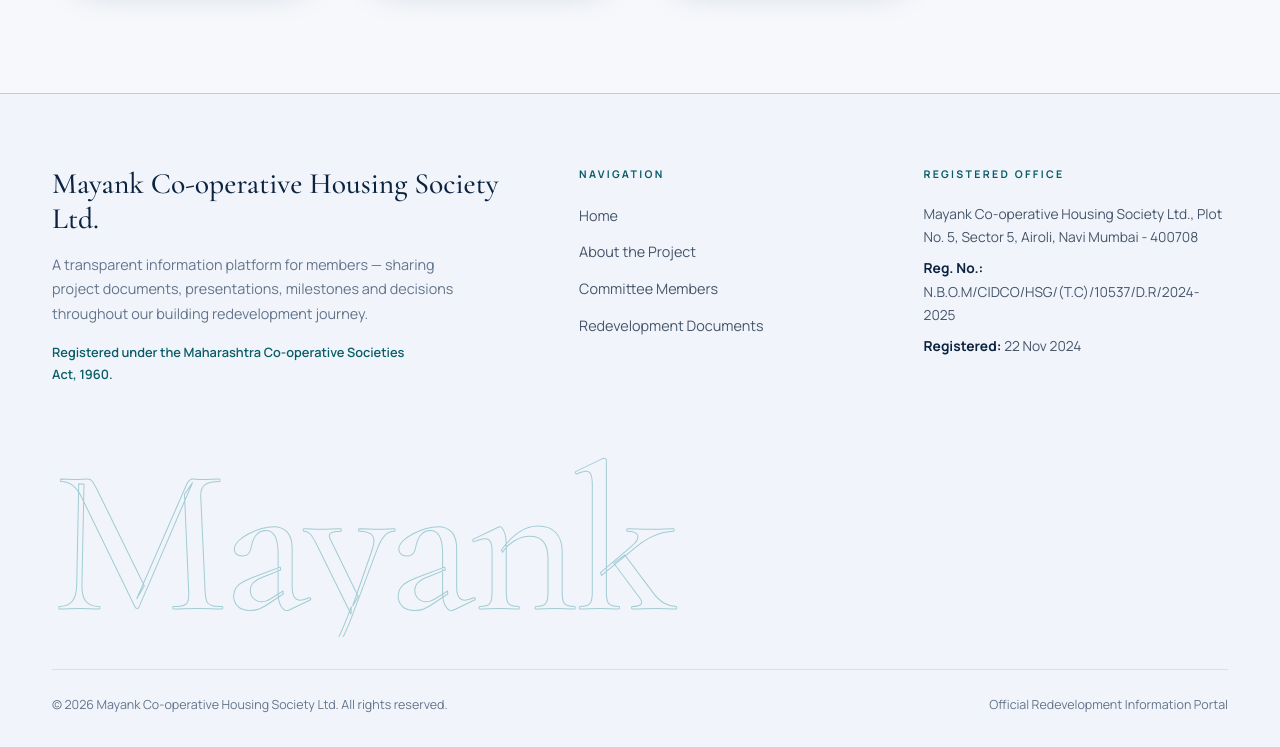
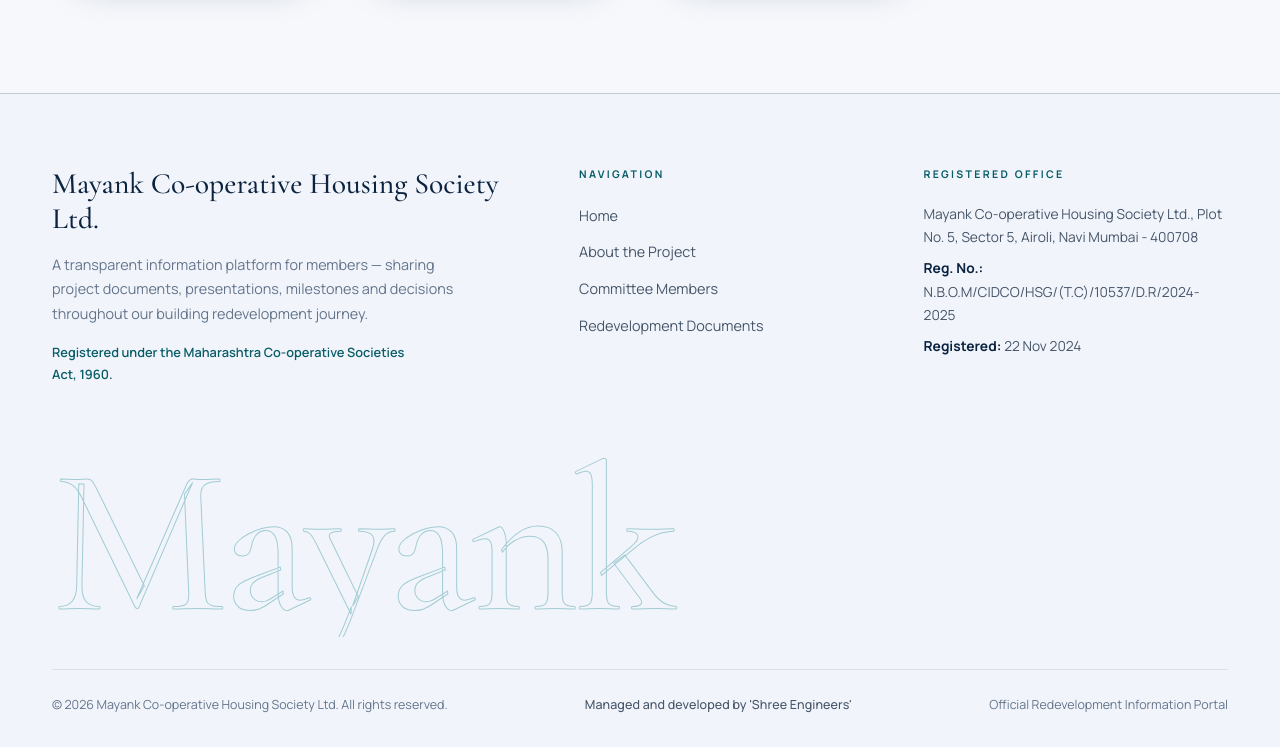
Before and after one commit to sandeshkolhe/mayankChsFinal, a plain HTML site: page documents.html in a window 1280 px wide. Shown: the part 1020-1767 px from the top of the page. Drawn offline with nearby package versions, Linux system fonts and the light colour scheme.

Commit message:
shree engineers name added

```diff
--- a/css/style.css
+++ b/css/style.css
@@ -515,9 +515,14 @@ dd, h1, h2, h3, h4, p, .member-name, [data-society-reg] { overflow-wrap: break-w
   color: transparent; -webkit-text-stroke: 1px rgba(var(--accent-rgb), 0.35);
 }
 .footer-bottom {
-  display: flex; flex-wrap: wrap; justify-content: space-between; gap: 0.8rem;
+  display: flex; flex-wrap: wrap; align-items: center; justify-content: space-between; gap: 0.8rem;
   margin-top: 2rem; padding-top: 1.5rem; border-top: 1px solid var(--line);
   font-size: 0.78rem; color: var(--soft);
+}
+.footer-credit {
+  color: var(--muted);
+  font-weight: 500;
+  letter-spacing: 0.01em;
 }
 
 .back-to-top {
--- a/documents.html
+++ b/documents.html
@@ -111,6 +111,7 @@
 
       <div class="footer-bottom">
         <span>&copy; <span id="currentYear">2026</span> <span data-society-name>Mayank Co-operative Housing Society Ltd.</span> All rights reserved.</span>
+        <span class="footer-credit" data-content="home.footer.developerCredit">Managed and developed by 'Shree Engineers'</span>
         <span data-content="home.footer.bottomTagline">Official Redevelopment Information Portal</span>
       </div>
     </div>
--- a/js/store.js
+++ b/js/store.js
@@ -13,7 +13,7 @@ const STORAGE_KEYS = {
 
 // Bump whenever DEFAULT_* content below changes, so returning browsers
 // with older cached localStorage data pick up the new official content.
-const CURRENT_DATA_VERSION = '17';
+const CURRENT_DATA_VERSION = '18';
 
 // --- Generic dot-path helpers (used to read/write nested PAGE_CONTENT fields) ---
 function getByPath(obj, path) {
@@ -358,6 +358,7 @@ const DEFAULT_PAGE_CONTENT = {
       complianceLine: "Registered under the Maharashtra Co-operative Societies Act, 1960.",
       navHeading: "Navigation",
       officeHeading: "Registered Office",
+      developerCredit: "Managed and developed by 'Shree Engineers'",
       bottomTagline: "Official Redevelopment Information Portal"
     }
   },
```
Also changed, not shown: index.html (+1 -0 lines).
